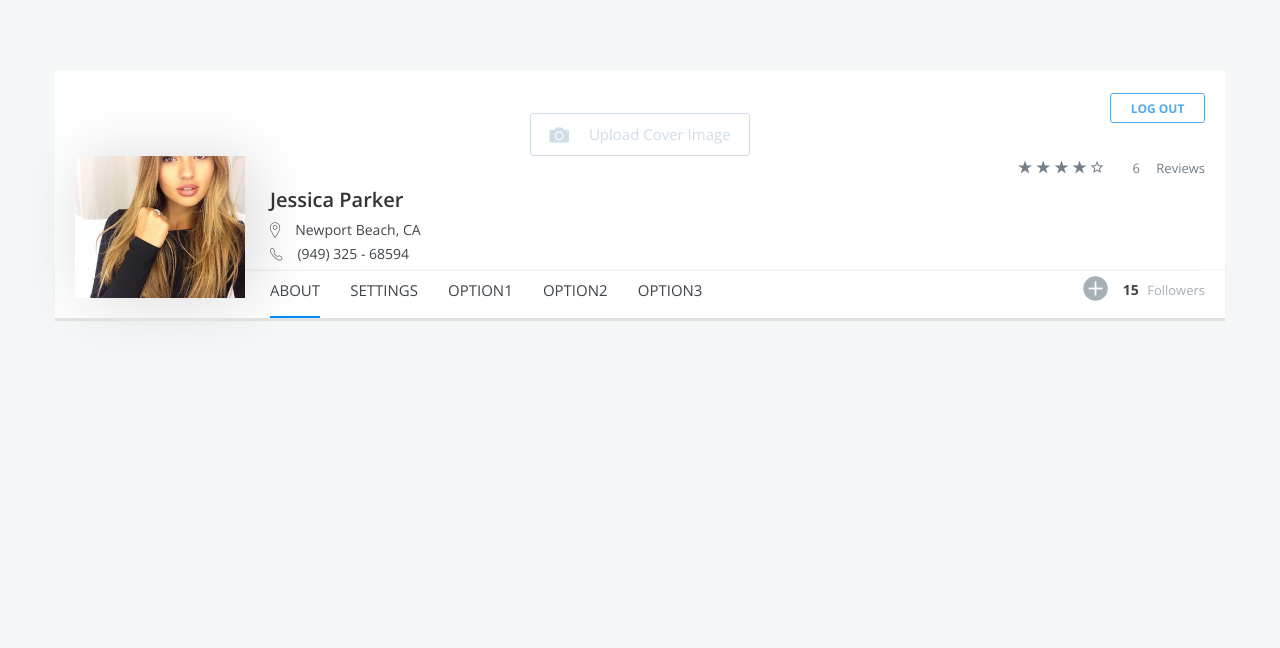
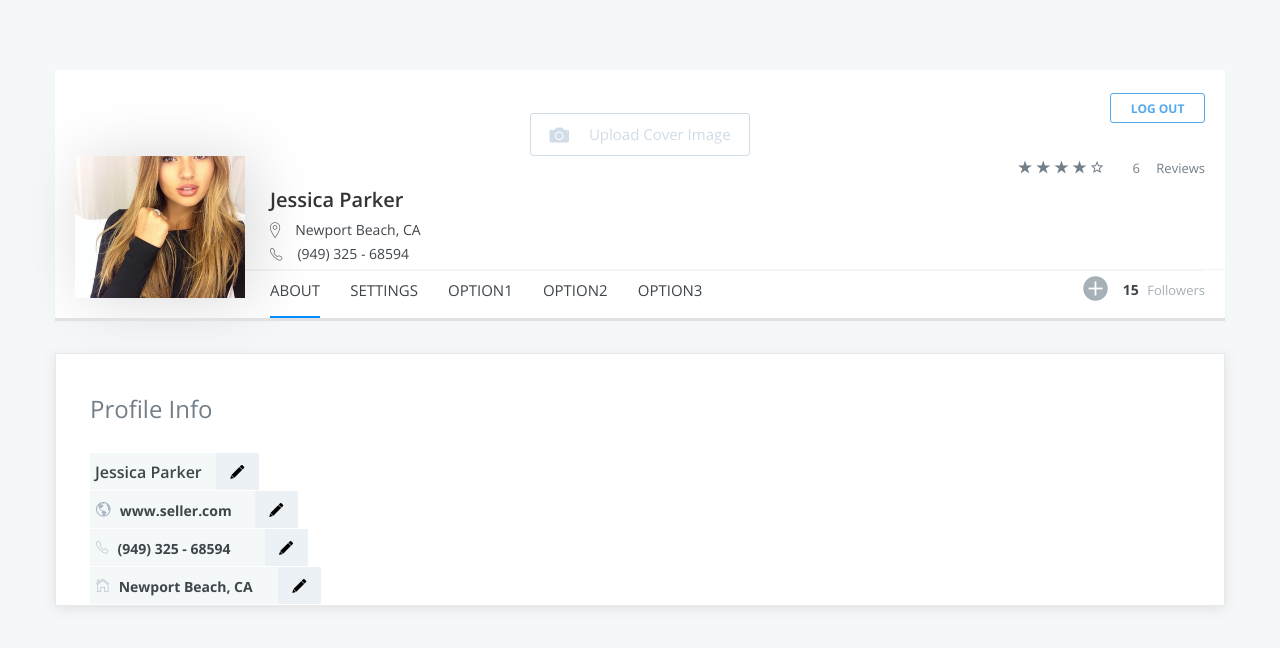
Before and after one commit to julionienow/julionienow.github.io, a website: page index.html in a window 1280 px wide. Drawn offline with nearby package versions, Linux system fonts and the light colour scheme; files that its build step writes are made by us from their sources.

Commit message:
body about end

```diff
--- a/index.html
+++ b/index.html
@@ -100,6 +100,38 @@
 
 			</header>
 
+			<section>
+
+				<div class="body_profile-info">
+
+					<h2>Profile Info</h2>
+
+					<div>
+						<h3>Jessica Parker</h3><a class="ion-edit"></a>
+					</div>
+
+					<br />
+
+					<div class="ion-android-globe">
+						<h4><a href="http://www.seller.com" target="_blank">www.seller.com</a></h4><a class="ion-edit"></a>
+					</div>
+
+					<br />
+
+					<div class="ion-ios-telephone-outline">
+						<h4>(949) 325 - 68594</h4><a class="ion-edit"></a>
+					</div>
+
+					<br />
+
+					<div class="ion-ios-home-outline">
+						<h4>Newport Beach, CA</h4><a class="ion-edit"></a>
+					</div>
+
+				</div>
+
+			</section>
+
 		</div>
 
 
--- a/sass/body.scss
+++ b/sass/body.scss
@@ -0,0 +1,95 @@
+section {
+	background-color: #fff;
+	margin-top: 35px;
+	box-shadow: 0px 3px 12px #e1e1e1;
+    -webkit-box-shadow: 0px 3px 12px #e1e1e1;
+    -moz-box-shadow: 0px 3px 12px #e1e1e1;
+    border: 1px solid #e6eaec;
+}
+
+.body_profile-info {
+
+	padding-top: 38px;
+	padding-left: 14px;
+
+	div {
+		margin-bottom: 1px;
+		background-color: #f5f8f8;
+    	display: inline-block;
+	}
+
+	div:before {
+		color: #a8b8c4;
+    	font-size: 18px;
+    	padding-left: 6px;
+    	margin-right: 5px;
+	}
+
+	a:before {
+	    background-color: #ecf1f5;
+	    border: 0px;
+	    width: 43px;
+	    height: 37px;
+	    font-size: 16px;
+	    text-align: center;
+	    padding-top: 11px;
+	    box-sizing: border-box;
+	}
+
+	a:hover:before {
+		background-color: #007ee5;
+		color: #fff;
+		cursor: pointer;
+	}
+
+	h3, h4 {
+		display: initial;
+		margin-right: 14px;
+	}
+
+	h2 {
+		color: #727e88;
+		font-size: 24px;
+		font-weight: 500;
+		margin-bottom: 28px;
+	}
+
+	h3 {
+		color: #3f454a;
+		font-weight: 600;
+		font-size: 16px;
+		padding-left: 5px;
+	}
+
+	h4 a {
+		text-decoration: none;
+    	color: #3f454a;
+	}
+
+	h4 {
+		font-size: 14px;
+    	color: #3f454a;
+	}
+
+	.ion-android-globe {
+ 		a:before {
+		   margin-left: 9px;
+
+ 		}
+ 	}
+
+ 	.ion-ios-telephone-outline {
+ 		a:before {
+		   margin-left: 20px;
+
+ 		}
+ 	}
+
+ 	.ion-ios-home-outline {
+ 		a:before {
+		   margin-left: 11px;
+
+ 		}
+ 	}
+
+ }
--- a/sass/header.scss
+++ b/sass/header.scss
@@ -12,6 +12,7 @@ header {
 	> * {
 		padding-left: 20px;
 		padding-right: 20px;
+		position: relative;
 	 }
 }
 
@@ -161,6 +162,8 @@ h3.header_bottom_profile-info_header-number:before {
 		font-size: 15px;
     	color: #3f454a;
     	position: relative;
+    	cursor: pointer;
+    	z-index: 10;
 	}
 }
 
```
